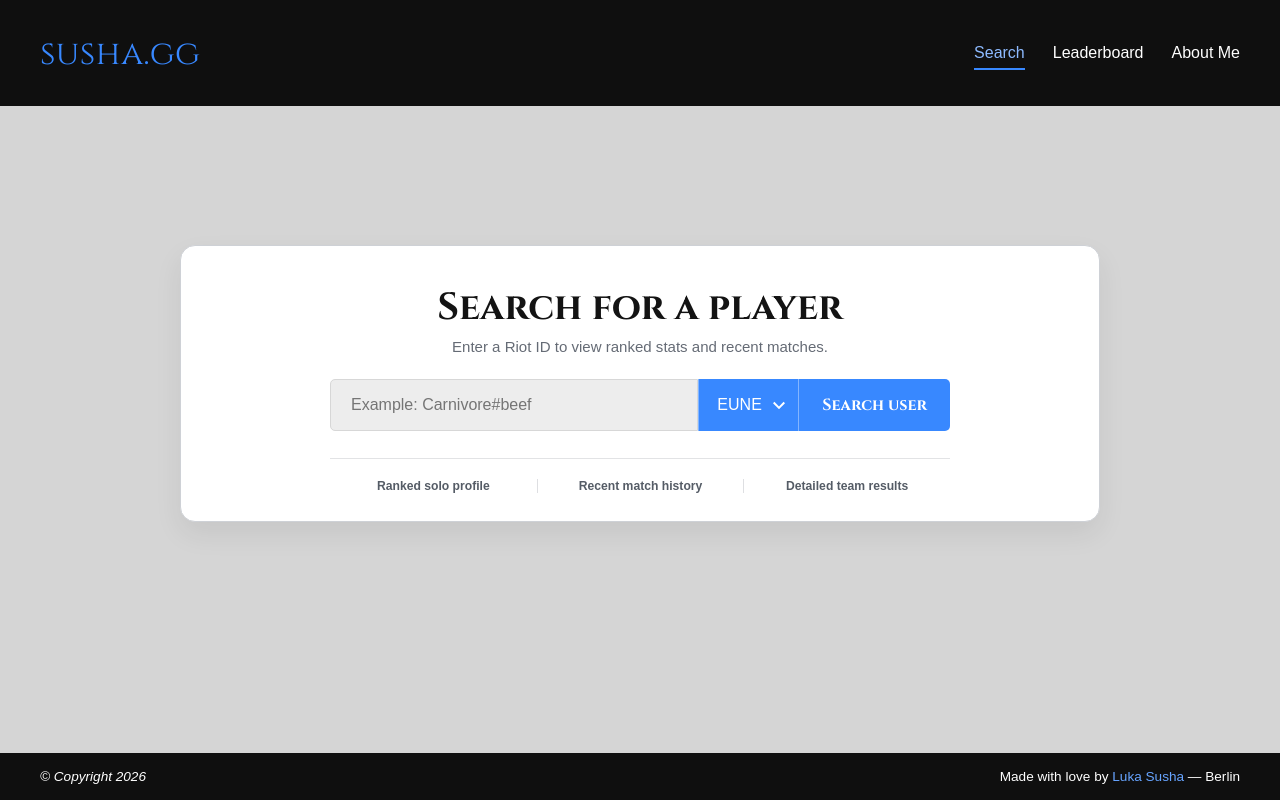
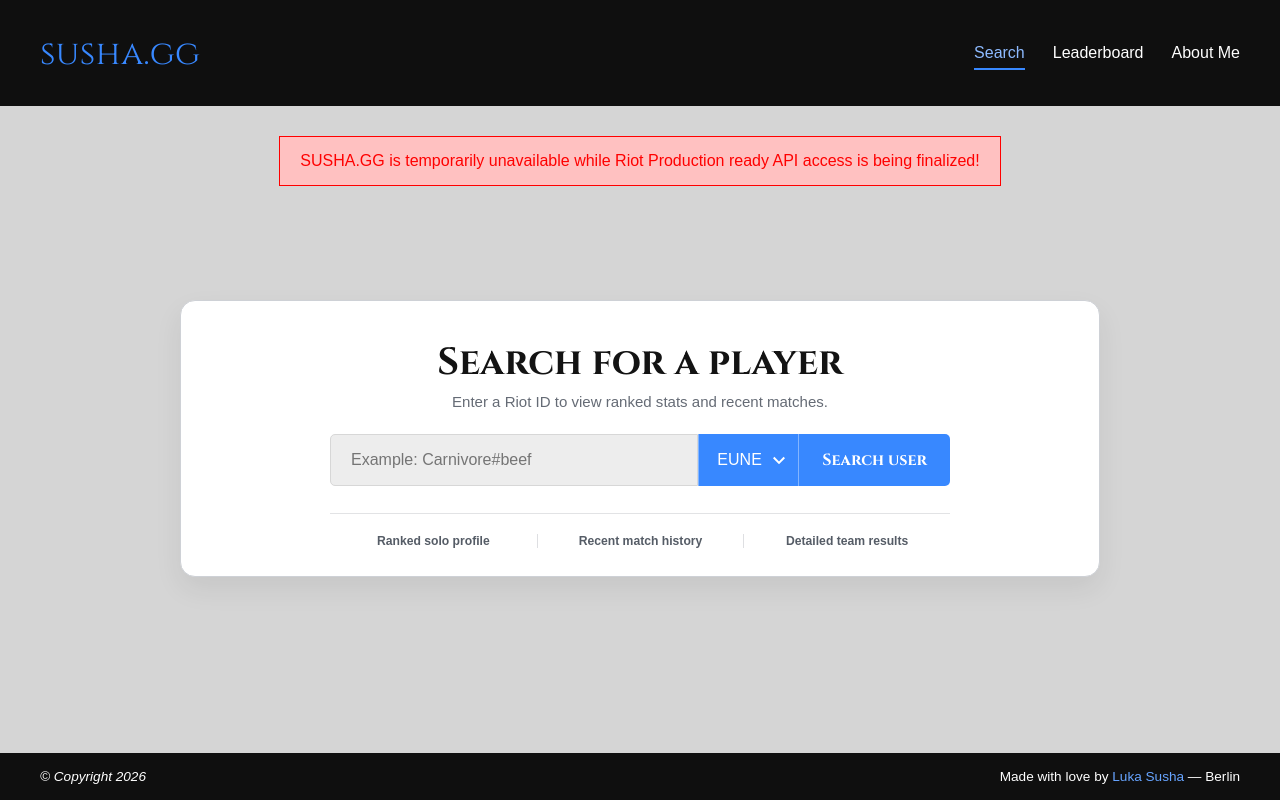
Before and after one commit to Lander2003/susha.gg, a React (Vite) app in the folder susha-gg/: page / in a window 1280 px wide. Built offline with nearby package versions, Linux system fonts and the light colour scheme; no server answers; a web font is replaced by a local one.

Commit message:
chore: enable temporary maintenance mode

```diff
--- a/susha-gg/src/App.tsx
+++ b/susha-gg/src/App.tsx
@@ -66,7 +66,14 @@ function App() {
    return (
   <div className="page-wrapper">
     <Navbar />
-
+    <p style={{
+      color: "red",
+      margin: "30px auto",
+      width: "fit-content",
+      backgroundColor: "#ffc1c1",
+      border: "1px solid red",
+      padding: "15px 20px"
+      }}>SUSHA.GG is temporarily unavailable while Riot Production ready API access is being finalized!</p>
     <Routes>
       <Route
         path="/"
```
Also changed, not shown: susha-gg/public/riot.txt (deleted).
